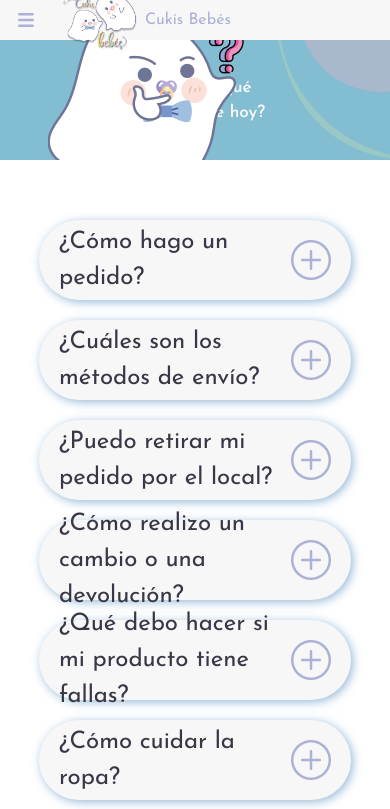
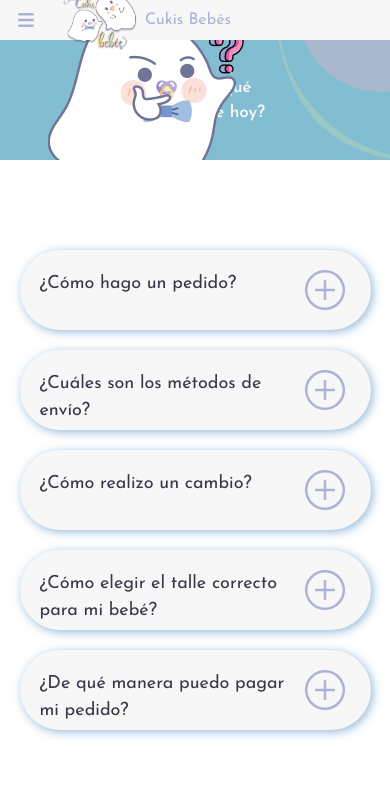
Before and after one commit to JoseEliasMorales/Cukis-Bebes, a React (Vite) app: page /asks in a window 390 px wide. Shown: the top 809 px of the page. Built offline with nearby package versions, Linux system fonts and the light colour scheme.

Commit message:
feat: ask and response

```diff
--- a/src/containers/Questions.jsx
+++ b/src/containers/Questions.jsx
@@ -1,15 +1,45 @@
-import React from 'react'
+import React, { useState } from 'react'
 import { questions } from '../products/asks'
 import more from '../assets/more.png'
 import '../styles/questions.css'
 const Questions = () => {
+  const [prevIndex, setPrevIndex] = useState('11')
+  const [indexAsk, setIndexAsk] = useState('10')
+
+  function activarAsk () {
+    if (prevIndex !== indexAsk) {
+      return 'activeAsk'
+    }
+  }
+
+  function activarMore () {
+    if (prevIndex === indexAsk) {
+      cambiarIndex()
+    } else {
+      return 'activeMore'
+    }
+  }
+
+  function cambiarIndex () {
+    setPrevIndex(11)
+    setIndexAsk(11)
+  }
+
   return (
-    <div>
+    <div className='asks'>
       {
             questions.map((question, index) => (
-              <div key={index} className='ask'>
-                <p>{question.ask}</p>
-                <img className='more' src={more} alt='mostrar respuesta' />
+              <div key={index} className={`contAsk ${indexAsk === index ? activarAsk() : 'hideAsk'}`}>
+                <div className='ask'>
+                  <p className='textoAsk'>{question.ask}</p>
+                  <img
+                    className={`more ${indexAsk === index ? activarMore() : 'hideMore'}`} src={more} alt='mostrar respuesta' onClick={() => {
+                      setPrevIndex(indexAsk)
+                      setIndexAsk(index)
+                    }}
+                  />
+                </div>
+                <p>{question.response}</p>
               </div>
             ))
         }
--- a/src/products/asks.js
+++ b/src/products/asks.js
@@ -1,10 +1,6 @@
 export const questions = [
-  { ask: '¿Cómo hago un pedido?', response: '' },
-  { ask: '¿Cuáles son los métodos de envío?', response: '' },
-  { ask: '¿Puedo retirar mi pedido por el local?', response: '' },
-  { ask: '¿Cómo realizo un cambio o una devolución? ', response: '' },
-  { ask: '¿Qué debo hacer si mi producto tiene fallas? ', response: '' },
-  { ask: '¿Cómo cuidar la ropa?', response: '' },
-  { ask: '¿Cómo elegir el talle correcto para mi bebé?', response: '' },
-  { ask: '¿De qué manera puedo pagar mi pedido? ', response: '' },
-  { ask: '¿De qué manera puedo pagar mi pedido? ', response: '' }]
+  { ask: '¿Cómo hago un pedido?', response: 'Seleccioná la ropita que querés para tu bebé y su talle, podés acceder a nuestro catalogo por la web y ver los talles en los que está disponible la prenda. Una vez elegida la prenda y el talle, nos envías un mensaje por Whatsapp o a través de nuestras redes sociales y realizas tu pedido.' },
+  { ask: '¿Cuáles son los métodos de envío?', response: 'Realizamos envíos a través de servicio por cadetería o podes realizar el retiro en nuestro domicilio particular, comunicate con nosotras por whatsapp una vez realizado tu pedido y coordinamos el que mejor se adapte a tus necesidades.' },
+  { ask: '¿Cómo realizo un cambio?', response: 'Los cambios se pueden realizar por talle o fallas, si el pedido que hiciste presenta alguna falla o el talle es incorrecto avisanos por Whatsapp o por nuestras redes sociales y coordinamos el cambio, los cambios se realizan en nuestro domicilio particular.' },
+  { ask: '¿Cómo elegir el talle correcto para mi bebé?', response: 'Para elegir el talle de la ropita para tu bebé podés acceder a nuestra tabla de talles, donde podés ver el talle que más se adapta a tu bebé según su edad y el peso. Si tenés alguna duda podés consultarnos por Whatsapp o por nuestras redes sociales y nosotras te asesoramos.' },
+  { ask: '¿De qué manera puedo pagar mi pedido? ', response: 'Los medios de pago con los que trabajamos son en efectivo o transferencia bancaria, una vez realizado el pedido y el método de envío, podés acceder al pago de la forma que te quede más cómoda.' }]
--- a/src/styles/questions.css
+++ b/src/styles/questions.css
@@ -1,22 +1,106 @@
-.ask{
+.contAsk{
     display: flex;
+    flex-direction: column;
+    overflow: hidden;
     width: 80%;
-    height: 80px;
     font-size: 24px;
-    justify-content: space-between;
     padding-left:20px ;
     padding-right: 20px;
     align-items: center;
     margin: auto;
-    border-radius: 100px;
-background: #F7F7F7;
-box-shadow: 2px 2px 10px 0px rgba(44, 116, 179, 0.50);
-margin-bottom: 20px;
+    background: #F7F7F7;
+    box-shadow: 2px 2px 10px 0px rgba(44, 116, 179, 0.50);
+    margin-bottom: 20px;
+    transition: all 0.3s ease;
+    height: 80px;
+    border-top-left-radius: 50px;
+    border-top-right-radius: 50px;
+    border-end-end-radius: 50px;
+    border-end-start-radius: 50px;
 }
 
-.ask:first-child{
+.activeAsk{
+    height: 220px;
+}
+
+.activeMore{
+    transform: rotateZ(135deg);
+}
+
+.asks{
+    padding: 30px 0px 70px;
+}
+
+.ask{
+    width: 100%;
+    display: flex;
+    flex-direction: row;
+    justify-content: space-between;
+    align-items: center;
+    margin: 20px 0px 30px;
+}
+
+.contAsk:first-child{
     margin-top: 60px;
 }
 .more{
     cursor: pointer;
+    transition: all .3s ease;
 }
+
+@media (max-width: 1400px) {
+    .activeAsk{
+        height: 250px;
+    }
+  }
+
+  @media (max-width: 1200px) {
+    .activeAsk{
+        height: 220px;
+    }
+    .contAsk{
+        font-size: 20px;
+    }
+  }
+
+  @media (max-width: 992px) {
+    .contAsk{
+        width: 90%;
+    }
+
+    .activeAsk{
+        height: 250px;
+    }
+  }
+
+
+  @media (max-width: 768px) {
+    .activeAsk{
+        height: 300px;
+    }
+  }
+
+
+  @media (max-width: 576px) {
+    .contAsk{
+        font-size: 18px;
+    }
+
+  }
+
+
+  @media (max-width: 500px) {
+     .activeAsk{
+        height: 360px;
+    }
+    .textoAsk{
+        width: 85%;
+    }
+    .ask{
+        align-items: start;
+    }
+    .more{
+        position: absolute;
+        right: 45px;
+    }
+  }
```
